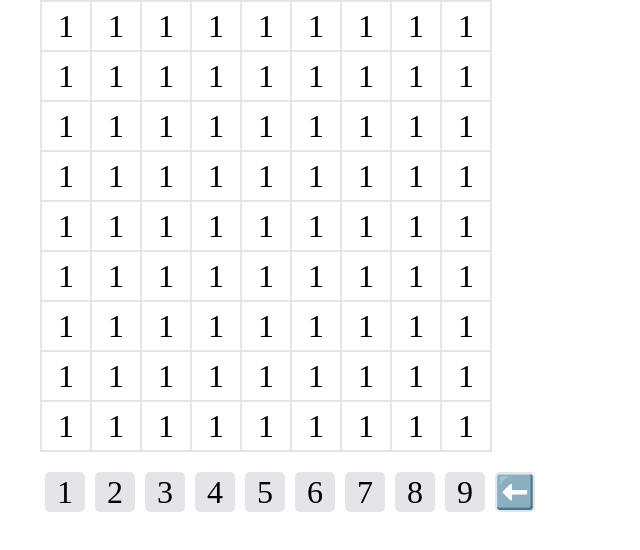
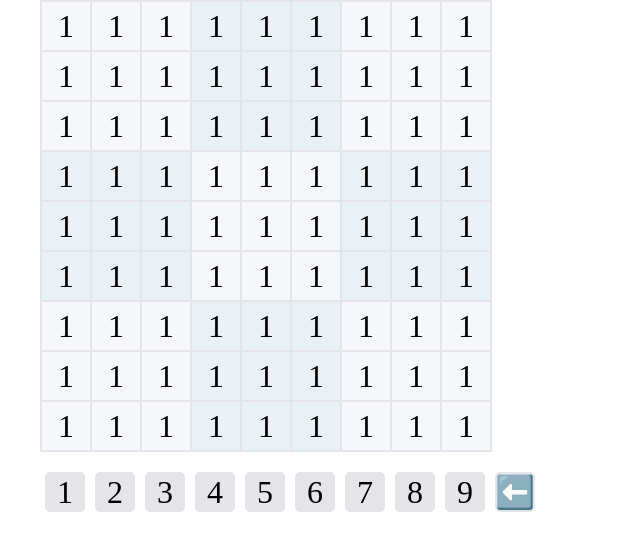
Before and after one commit to wangdongdong1194/games_web, a Vue app: page / in a window 1280 px wide. Shown: the top 550 px of the page, without its empty margins (0-640 px from the left). Built offline with nearby package versions, Linux system fonts and the light colour scheme.

Commit message:
把81分成9份

```diff
--- a/src/components/Sudoku.vue
+++ b/src/components/Sudoku.vue
@@ -2,14 +2,17 @@
     <div class="sudoku">
         <!-- 棋盘 -->
         <div class="boardItems">
-            <div class="boardItem" v-for="(item, index) in sudokuItems" :class="{ selected: item.selected }"
-                @click="selectItem(index)">
+            <div class="boardItem" v-for="(item, index) in sudokuItems" :class="[
+                getBlockClass(index),
+                { selected: item.selected }
+            ]" @click="selectItemEvent(index)">
                 {{ item.value }}
             </div>
         </div>
         <!-- 数字输入：点击棋盘上的格子选中，然后按键盘上的数字键（1-9）输入数字。 -->
         <div class="numItems">
-            <div class="numItem" v-for="num in numItems" :key="num" @click="handleNumItemClick(num)">{{ num }}</div>
+            <div class="numItem" v-for="num in numItems" :key="num" @click="handleNumItemClickEvent(num)">{{ num }}
+            </div>
         </div>
     </div>
 </template>
@@ -24,14 +27,33 @@
             value: '1',
             readonly: false,
             selected: false,
+            // ...可扩展属性
         });
+    }
+
+    // 获取小九宫格索引（0-8）
+    function getBlockIndex(index: number): number {
+        const row = Math.floor(index / 9);
+        const col = index % 9;
+        return Math.floor(row / 3) * 3 + Math.floor(col / 3);
+    }
+
+    // 返回对应的 block class
+    function getBlockClass(index: number): string {
+        const block = getBlockIndex(index) + 1; // 1-9
+        // 1,3,5,7,9 一种色，2,4,6,8 一种色
+        if ([1, 3, 5, 7, 9].includes(block)) {
+            return 'block-odd';
+        } else {
+            return 'block-even';
+        }
     }
 
     // 输入数字
     const numItems = ref<string[]>(['1', '2', '3', '4', '5', '6', '7', '8', '9', '⬅️']);
 
     // 给每个元素添加点击选中事件
-    const selectItem = (index: number) => {
+    const selectItemEvent = (index: number) => {
         sudokuItems.value.forEach((item, i) => {
             item.selected = i === index;
             if (item.selected) {
@@ -41,22 +63,41 @@
     };
 
     // 给每个选中节点添加键盘输入数字事件
-    window.addEventListener('keydown', (event) => {
+    window.addEventListener('keyup', (event) => {
         const selectedItem = sudokuItems.value.find(item => item.selected);
         if (selectedItem && !selectedItem.readonly) {
             const keyInt = Number(event.key);
             if (keyInt >= 1 && keyInt <= 9) {
                 selectedItem.value = event.key;
                 console.log(`Updated selected item value: ${selectedItem.value}`);
-            }else if (event.key === 'Backspace' || event.key === 'Delete') {
+            } else if (event.key === 'Backspace' || event.key === 'Delete') {
                 selectedItem.value = ''; // 清除数字
                 console.log(`Cleared selected item value`);
+            } else if (event.key === 'ArrowLeft' || event.key === 'ArrowRight' || event.key === 'ArrowUp' || event.key === 'ArrowDown') {
+                // 处理方向键移动选中格子
+                const currentIndex = sudokuItems.value.findIndex(item => item.selected);
+                let newIndex = currentIndex;
+                switch (event.key) {
+                    case 'ArrowLeft':
+                        newIndex = currentIndex % 9 === 0 ? currentIndex + 8 : currentIndex - 1;
+                        break;
+                    case 'ArrowRight':
+                        newIndex = currentIndex % 9 === 8 ? currentIndex - 8 : currentIndex + 1;
+                        break;
+                    case 'ArrowUp':
+                        newIndex = currentIndex < 9 ? currentIndex + 72 : currentIndex - 9;
+                        break;
+                    case 'ArrowDown':
+                        newIndex = currentIndex >= 72 ? currentIndex - 72 : currentIndex + 9;
+                        break;
+                }
+                selectItemEvent(newIndex);
             }
         }
     });
 
     // 给每个输入数字节点添加点击事件
-    const handleNumItemClick = (num: string) => {
+    const handleNumItemClickEvent = (num: string) => {
         const selectedItem = sudokuItems.value.find(item => item.selected);
         if (selectedItem && !selectedItem.readonly) {
             if (num === '⬅️') {
@@ -71,7 +112,8 @@
 </script>
 <style scoped>
     .selected {
-        background-color: #e5e4e9;
+        background: #e5e4da !important;
+        /* 提高优先级，覆盖 block-odd/block-even */
     }
 
     .boardItems {
@@ -91,6 +133,15 @@
         font-weight: 100;
         cursor: pointer;
         user-select: none;
+        transition: background 0.2s;
+    }
+
+    .block-odd {
+        background: #f6f7fa;
+    }
+
+    .block-even {
+        background: #e9f0f6;
     }
 
     .numItems {
```
